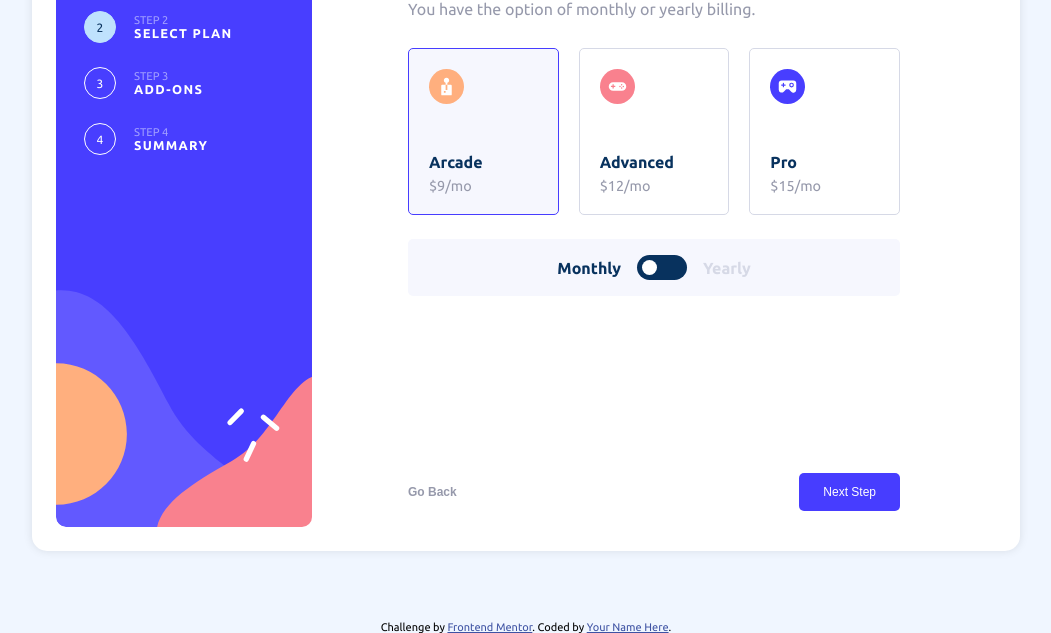
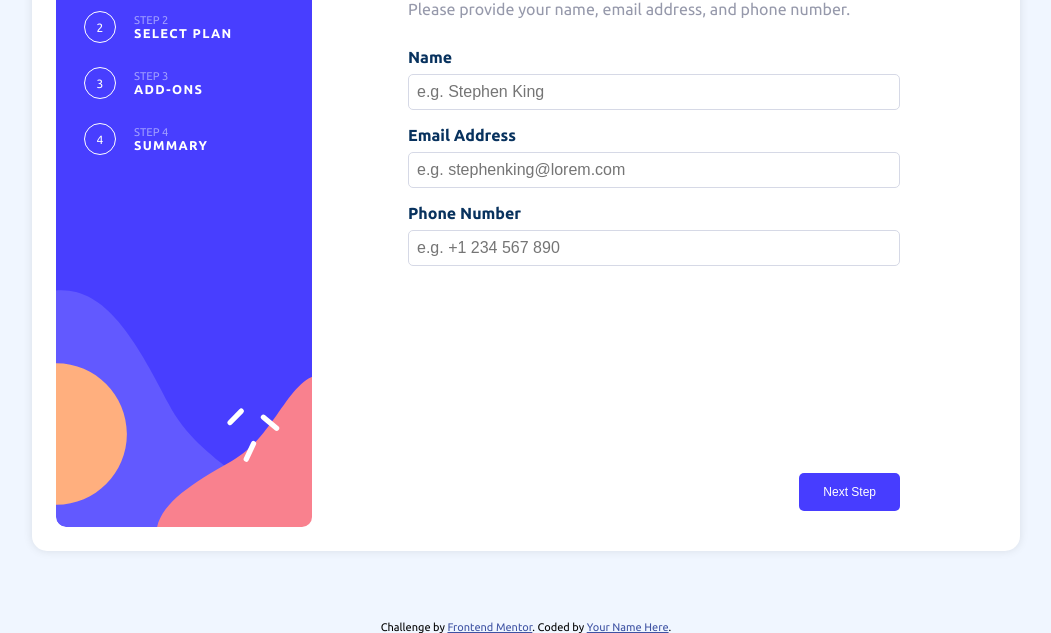
Before and after one commit to JacobLindelof/FrontEndMentorProjects, a plain HTML site: page multi-step-form-main/index.html in a window 1280 px wide. Shown: the part 167-800 px from the top of the page, without its empty margins (114-1165 px from the left). Drawn offline with nearby package versions, Linux system fonts and the light colour scheme.

Commit message:
multi step form

```diff
--- a/multi-step-form-main/index.html
+++ b/multi-step-form-main/index.html
@@ -753,7 +753,7 @@
     createApp({
       data() {
         return {
-          currentStep: 2,
+          currentStep: 1,
           plans: [
             {name: "Arcade", monthly: 9, yearly: 90, icon: "./assets/images/icon-arcade.svg"},
             {name: "Advanced", monthly: 12, yearly: 120, icon: "./assets/images/icon-advanced.svg"},
```
